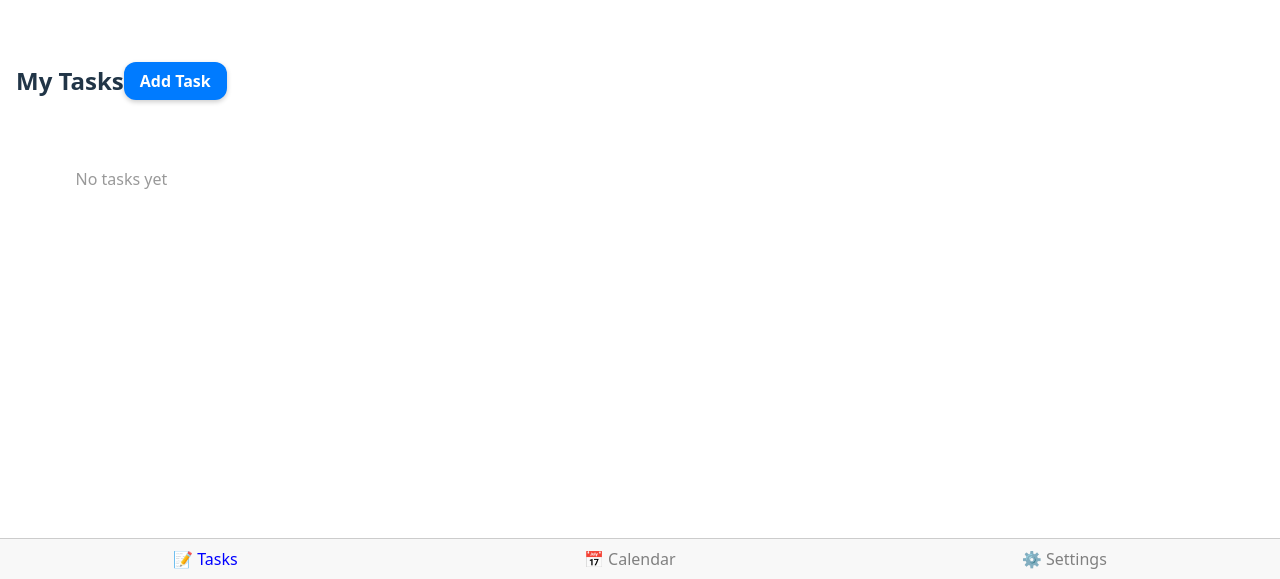
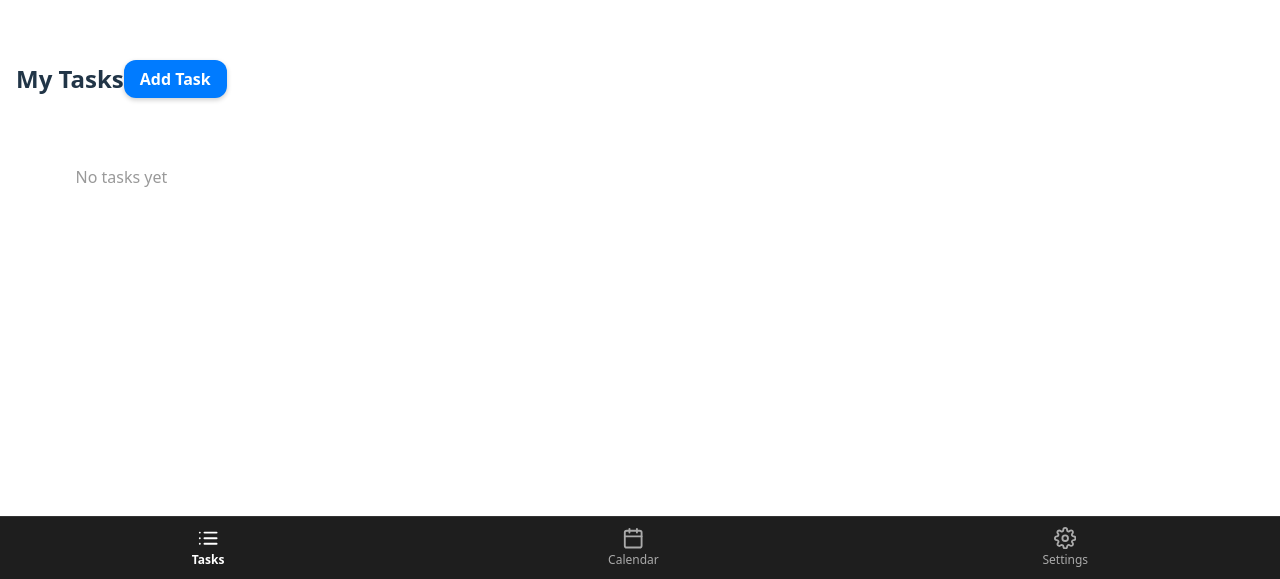
Before and after one commit to bhi049/my-pwa-app, a React (Vite) app: page / in a window 1280 px wide. Shown: the part 221-800 px from the top of the page. Built offline with nearby package versions, Linux system fonts and the light colour scheme.

Commit message:
Bottom nav improved

```diff
--- a/package.json
+++ b/package.json
@@ -14,6 +14,7 @@
   "dependencies": {
     "react": "^19.1.0",
     "react-dom": "^19.1.0",
+    "react-icons": "^5.5.0",
     "react-router-dom": "^7.7.0",
     "uuid": "^11.1.0",
     "vite-plugin-pwa": "^1.0.0"
--- a/src/App.tsx
+++ b/src/App.tsx
@@ -6,7 +6,7 @@ import Navigation from "./components/Navigation";
 const App: React.FC = () => {
   return (
     <BrowserRouter>
-      <div style={{ paddingBottom: "60px" /* space for nav */ }}>
+      <div style={{ paddingBottom: "4rem" /* space for nav */ }}>
         <AppRoutes />
       </div>
       <Navigation />
--- a/src/components/Navigation.tsx
+++ b/src/components/Navigation.tsx
@@ -1,30 +1,28 @@
 import React from "react";
 import { NavLink } from "react-router-dom";
+import { FiList, FiCalendar, FiSettings } from "react-icons/fi";
+import styles from "../styles/Navigation.module.css";
 
 const Navigation: React.FC = () => {
   return (
-    <nav
-      style={{
-        position: "fixed",
-        bottom: 0,
-        left: 0,
-        right: 0,
-        display: "flex",
-        justifyContent: "space-around",
-        padding: "0.5rem 0",
-        background: "#f8f8f8",
-        borderTop: "1px solid #ccc",
-        zIndex: 100,
-      }}
-    >
-      <NavLink to="/" style={({ isActive }) => ({ color: isActive ? "blue" : "gray" })}>
-        📝 Tasks
+    <nav className={styles.nav}>
+      <NavLink to="/" className={({ isActive }) => isActive ? styles.active : ""}>
+        <div className={styles.tab}>
+          <FiList className={styles.icon} />
+          <span>Tasks</span>
+        </div>
       </NavLink>
-      <NavLink to="/calendar" style={({ isActive }) => ({ color: isActive ? "blue" : "gray" })}>
-        📅 Calendar
+      <NavLink to="/calendar" className={({ isActive }) => isActive ? styles.active : ""}>
+        <div className={styles.tab}>
+          <FiCalendar className={styles.icon} />
+          <span>Calendar</span>
+        </div>
       </NavLink>
-      <NavLink to="/settings" style={({ isActive }) => ({ color: isActive ? "blue" : "gray" })}>
-        ⚙️ Settings
+      <NavLink to="/settings" className={({ isActive }) => isActive ? styles.active : ""}>
+        <div className={styles.tab}>
+          <FiSettings className={styles.icon} />
+          <span>Settings</span>
+        </div>
       </NavLink>
     </nav>
   );
--- /dev/null
+++ b/src/styles/Navigation.module.css
@@ -0,0 +1,31 @@
+.nav {
+  position: fixed;
+  bottom: 0;
+  width: 100%;
+  background: #1e1e1e;
+  border-top: 1px solid #333;
+  display: flex;
+  justify-content: space-around;
+  padding: 0.6rem 0;
+  z-index: 999;
+}
+
+.tab {
+  display: flex;
+  flex-direction: column;
+  align-items: center;
+  font-size: 0.75rem;
+  color: #aaa;
+  text-decoration: none;
+  transition: color 0.2s ease;
+}
+
+.icon {
+  font-size: 1.4rem;
+  margin-bottom: 2px;
+}
+
+.active .tab {
+  color: white;
+  font-weight: 600;
+}
```
Also changed, not shown: 1 other file (tests, documents, lock files or other folders).
